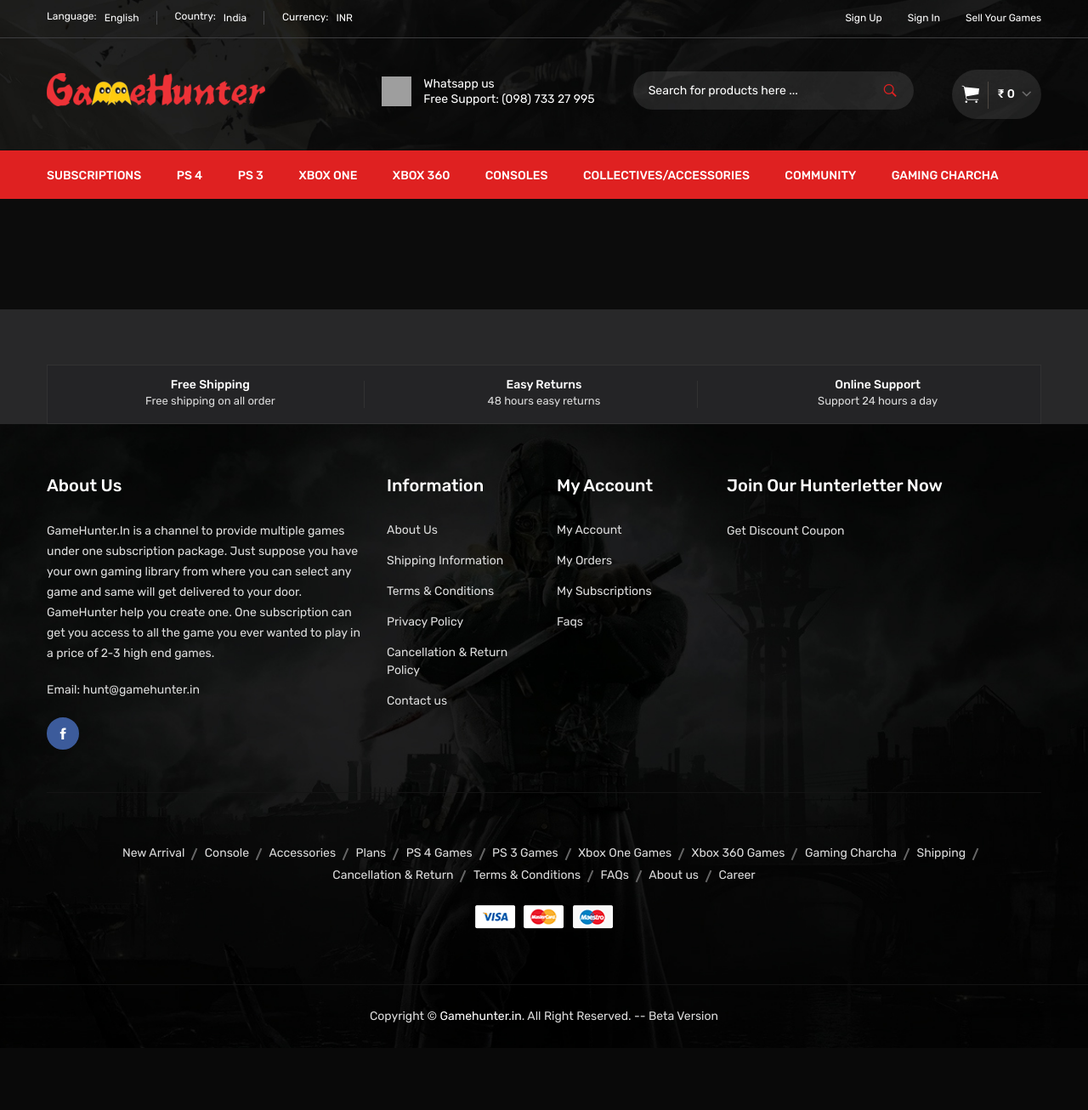
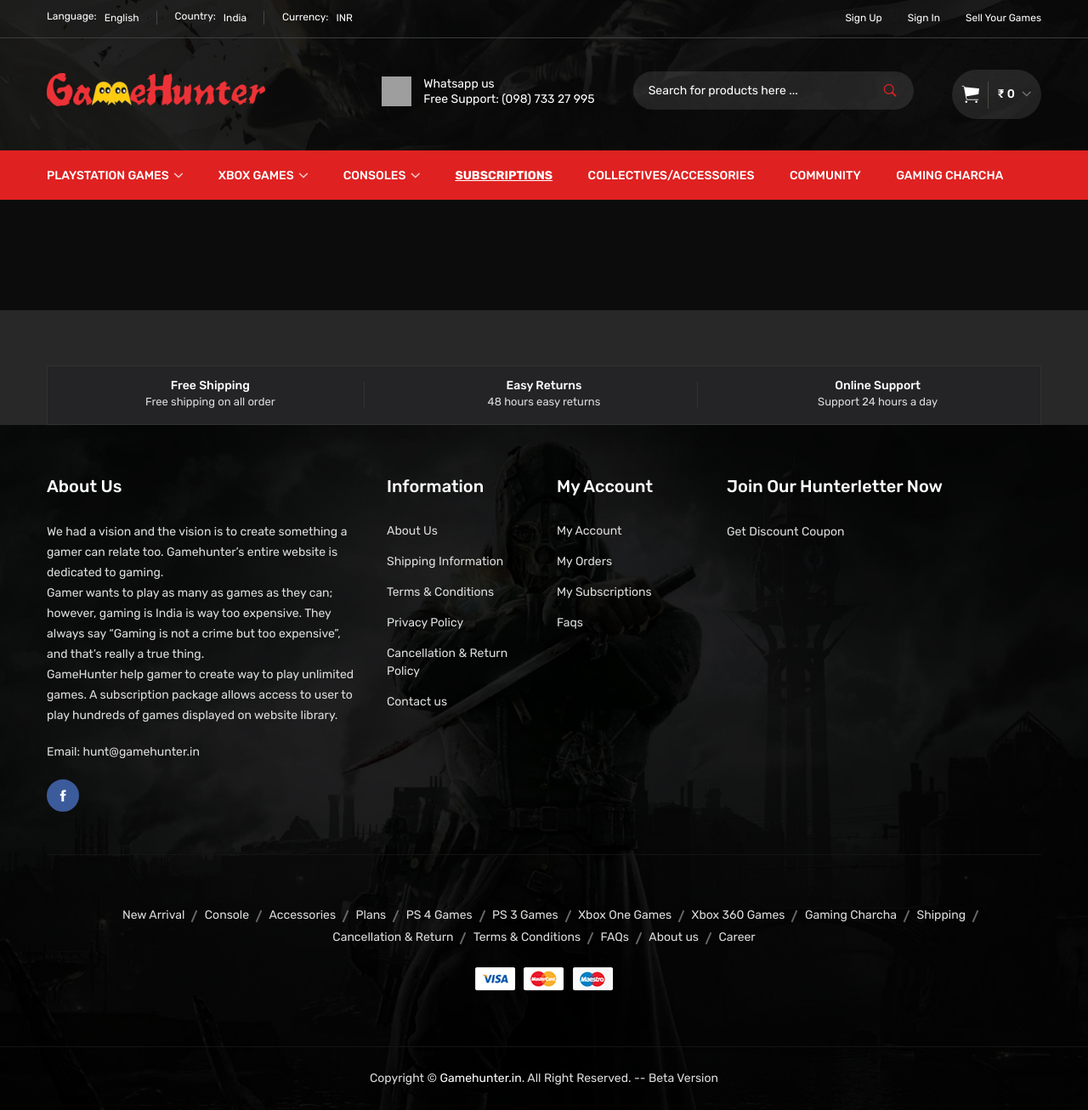
Before and after one commit to sonupal129/gamehunter, a Django app: page /subscription-plans/ in a window 1280 px wide. Shown: the whole page at 85% size. Before the commit the page ends 1203 px from the top, so only its background shows below. Run offline with Django 3.2, Linux system fonts and the light colour scheme; data that the repository does not hold is empty; parts of the project's set-up code (start-up, migrations or seed data) failed here and were passed over; some libraries are stand-ins or nearby versions; some web fonts are replaced; grey boxes are pictures that could not be loaded.

Commit message:
Created csv immport & updated and did other minor changes

```diff
--- a/carts/instamojo.py
+++ b/carts/instamojo.py
@@ -48,11 +48,11 @@ def redirect_payment_complete(request):
             if cart_obj:
                 get_payment_id = request.GET.get("payment_id", "")
                 get_payment_status = request.GET.get("payment_status", "")
-
                 context = {
                     "cart": cart_obj,
                 }
-                if get_payment_status == "Credit" and get_payment_id:
+
+                if get_payment_status == "Credit" and cart_obj.payment_request and get_payment_id:
                     cart_obj.payment_id = get_payment_id
                     cart_obj.payment_status = get_payment_status
                     cart_obj.save(update_fields=["payment_id", "payment_status"])
--- a/carts/templates/carts/transaction-declined.html
+++ b/carts/templates/carts/transaction-declined.html
@@ -1,7 +1,7 @@
 {% extends 'shop/base.html' %}
 {% load staticfiles %}
 
-{% block title%}<title>Thank You for Placing Order with us</title>{% endblock %}
+{% block title%}<title>Oops! Transaction Unsuccessful </title>{% endblock %}
 {% block navbar %}
 <link href="https://afeld.github.io/emoji-css/emoji.css" rel="stylesheet">
 <!-- shopping-cart-area start -->
--- a/shop/templates/shop/base.html
+++ b/shop/templates/shop/base.html
@@ -5,6 +5,8 @@
 <html class="no-js" lang="zxx">
 <!-- header start -->
 <head>
+    <!-- jQuery CDN by Google -->
+    <script src="https://ajax.googleapis.com/ajax/libs/jquery/3.3.1/jquery.min.js"></script>
     <!-- Global site tag (gtag.js) - Google Analytics -->
     <script async src="https://www.googletagmanager.com/gtag/js?id=UA-132433608-1"></script>
     <script>
@@ -27,7 +29,6 @@
     <meta name="viewport" content="width=device-width, initial-scale=1">
     <!-- Favicon -->
     <link rel="shortcut icon" type="image/x-icon" href="{% static 'img/favicon.png' %}">
-
     <!-- all css here -->
     <link rel="stylesheet" href="{% static 'css/bootstrap.min.css' %}">
     <link rel="stylesheet" href="{% static 'css/animate.css' %}">
@@ -125,16 +126,20 @@
                 </div>
                 <div class="col-lg-9 col-md-12 col-12">
                     <div class="header-contact-search-wrapper f-right">
+                        <a href="https://web.whatsapp.com/send?phone=919873327995&text=I%20am%20interested,%20please%20send%20details!"
+                           target="_blank">
                             <div class="header-contact middle-same">
                                 <div class="header-contact-icon">
                                     <!--<i class="pe-7s-headphones"></i>-->
-                                <a href="https://web.whatsapp.com/send?phone=919873327995&text=I%20am%20interested,%20please%20send%20details!">
-                                    <img src="{% static 'img/logo/whatsapp.svg' %}" alt="" width="35px" height="35px"></a>
+
+                                    <img src="{% static 'img/logo/whatsapp.svg' %}" alt="" width="35px"
+                                         height="35px">
                                 </div>
                                 <div class="header-contact-content">
                                     <p>Whatsapp us<br>Free Support: (098) 733 27 995</p>
                                 </div>
                             </div>
+                        </a>
                         <div class="header-search-4 middle-same header-search-4-red">
                             <form class="header-search-form" action="{% url 'shop:search' %}" method="GET">
                                 <input name="keywords" type="text" placeholder="Search for products here ..." required >
@@ -169,8 +174,8 @@
             <div class="row">
                 <div class="col-12">
                     <div class="logo mobile-logo">
-                        <a href="index.html">
-                            <img alt="" src="{% static 'img/logo/logo-4.png' %}">
+                        <a href="{% url 'shop:homepage' %}">
+                            <img alt="" src="{% static 'img/logo/logo.png' %}">
                         </a>
                     </div>
                 </div>
@@ -179,15 +184,29 @@
                         <div class="mobile-menu">
                             <nav id="mobile-menu-active">
                                 <ul class="menu-overflow">
-                                    <li><a href="{% url 'shop:subscription-list' %}">Subscriptions</a></li>
-                                    <li><a href="/products/games/ps-4">PS 4</a></li>
-                                    <li><a href="/products/games/ps-3"> PS 3 </a></li>
-                                    <li><a href="/products/games/xbox-one">Xbox One</a></li>
-                                    <li><a href="/products/games/xbox-360"> Xbox 360 </a></li>
-                                    <li><a href="#"> PC Games </a></li>
-                                    <li><a href="#"> Consoles </a></li>
-                                    <li><a href="#"> Gaming Accessories </a></li>
-                                    <li><a href="{% url 'shop:articles' %}"> Articles </a></li>
+                                    <li><a href="#">Playstation Games</a>
+                                        <ul>
+                                            <li><a href="/products/playstation-games/ps-4">Playstation 4</a></li>
+                                            <li><a href="/products/playstation-games/ps-3"> Playstation 3</a></li>
+                                        </ul>
+                                    </li>
+                                    <li><a href="#">Xbox Games</a>
+                                        <ul>
+                                            <li><a href="/products/xbox-games/xbox-one">Xbox One</a></li>
+                                            <li><a href="/products/xbox-games/xbox-360"> Xbox 360 </a></li>
+                                        </ul>
+                                    </li>
+                                    <li><a href="#">Consoles</a>
+                                        <ul>
+                                            <li><a href="#"> Playstation </a></li>
+                                            <li><a href="#"> Xbox </a></li>
+                                            <li><a href="#">Nintendo</a></li>
+                                        </ul>
+                                    </li>
+                                    <li><a href="{% url 'shop:subscription-list' %}"><b><u>Subscriptions</u></b></a></li>
+                                    <li><a href="#"> Collective/Accessories </a></li>
+                                    <li><a href="#"> Community </a></li>
+                                    <li><a href="{% url 'shop:articles' %}"> Gaming Charcha </a></li>
                                 </ul>
                             </nav>
                         </div>
@@ -197,12 +216,26 @@
             <div class="main-menu main-none">
                 <nav>
                     <ul>
-                        <li><a href="{% url 'shop:subscription-list' %}">Subscriptions</i> </a></li>
-                        <li><a href="/products/games/ps-4">PS 4</a></li>
-                        <li><a href="/products/games/ps-3">PS 3</a></li>
-                        <li><a href="/products/games/xbox-one">Xbox One</a></li>
-                        <li><a href="/products/games/xbox-360">Xbox 360</a></li>
-                        <li><a href="#">consoles</a></li>
+                        <li><a href="#">Playstation Games<i class="ion-chevron-down"></i></a>
+                            <ul class="submenu">
+                                <li><a href="/products/playstation-games/ps-3">Playstation 3</a></li>
+                                <li><a href="/products/playstation-games/ps-4">Playstation 4</a></li>
+                            </ul>
+                        </li>
+                        <li><a href="#">Xbox Games<i class="ion-chevron-down"></i></a>
+                            <ul class="submenu">
+                                <li><a href="/products/xbox-games/xbox-360">Xbox 360</a></li>
+                                <li><a href="/products/xbox-games/xbox-one">Xbox One</a></li>
+                            </ul>
+                        </li>
+                        <li><a href="#">consoles<i class="ion-chevron-down"></i></a>
+                            <ul class="submenu">
+                                <li><a href="#">Playstation</a></li>
+                                <li><a href="#">Xbox</a></li>
+                                <li><a href="#">Nintendo</a></li>
+                            </ul>
+                        </li>
+                        <li><a href="{% url 'shop:subscription-list' %}"><b><u>Subscriptions</u></b></a></li>
                         <li><a href="#">collectives/accessories</a></li>
                         <li><a href="#">community</a></li>
                         <li><a href="{% url 'shop:articles' %}">gaming charcha</a></li>
@@ -257,10 +290,13 @@
                         <h4>About Us</h4>
                     </div>
                     <div class="footer-about">
-                        <p>GameHunter.In is a channel to provide multiple games under one subscription package. Just
-                            suppose you have your own gaming library from where you can select any game and same will
-                            get delivered to your door. GameHunter help you create one. One subscription can get you
-                            access to all the game you ever wanted to play in a price of 2-3 high end games.</p>
+                        <p>We had a vision and the vision is to create something a gamer can relate too. Gamehunter’s
+                            entire website is dedicated to gaming.</p>
+                        <p>Gamer wants to play as many as games as they can; however, gaming is India is way too
+                            expensive. They always say “Gaming is not a crime but too expensive”, and that’s really a
+                            true thing.</p>
+                        <p>GameHunter help gamer to create way to play unlimited games. A subscription package allows
+                            access to user to play hundreds of games displayed on website library.</p>
                         <div class="footer-contact mt-20">
                             <ul>
                                 <li>Email: <a href="mailto:hunt@gamehunter.in">hunt@gamehunter.in</a></li>
@@ -349,10 +385,10 @@
                                 <li><a href="#">Console </a></li>
                                 <li><a href="#">Accessories </a></li>
                                 <li><a href="{% url 'shop:subscription-list' %}">Plans </a></li>
-                                <li><a href="/products/games/ps-4">PS 4 Games </a></li>
-                                <li><a href="/products/games/ps-3">PS 3 Games </a></li>
-                                <li><a href="/products/games/xbox-one">Xbox One Games </a></li>
-                                <li><a href="/products/games/xbox-360">Xbox 360 Games </a></li>
+                                <li><a href="/products/playstation-games/ps-4">PS 4 Games </a></li>
+                                <li><a href="/products/playstation-games/ps-3">PS 3 Games </a></li>
+                                <li><a href="/products/xbox-games/xbox-one">Xbox One Games </a></li>
+                                <li><a href="/products/xbox-games/xbox-360">Xbox 360 Games </a></li>
                                 <li><a href="{% url 'shop:articles' %}">Gaming Charcha </a></li>
                                 <li><a href="{% url 'shop:shipping' %}">Shipping </a></li>
                                 <li><a href="{% url 'shop:return-cancellation' %}">Cancellation & Return </a></li>
--- a/shop/templates/shop/blog.html
+++ b/shop/templates/shop/blog.html
@@ -3,7 +3,7 @@
 
 
 <!-- Site Title -->
-{% block title%}<title>Hunter News</title>{% endblock %}
+{% block title%}<title>Gaming Charcha</title>{% endblock %}
 
 {% block navbar %}
 {% if articles %}
--- a/shop/templates/shop/plan.html
+++ b/shop/templates/shop/plan.html
@@ -26,7 +26,11 @@
                 <div class="subscription-wrapper mb-30 main-subscription">
                     <div class="blog-img mb-20">
                         <a href="{{ plan.get_absolute_url }}">
-                            <img src="{{plan.image.url}}" height="250">
+                            {% if plan.image.url %}
+                                <img src="{{plan.image.url}}" height="250">
+                            {% else %}
+                                <img src="{% static 'img/images/no-image.jpg' %}" height="250">
+                            {% endif %}
                         </a>
                     </div>
                 </div>
--- a/shop/templates/shop/product-details.html
+++ b/shop/templates/shop/product-details.html
@@ -125,7 +125,7 @@
                         </div>
                         {% else %}
                         <div class="product-action">
-                            <a class="action-cart" title="Add To Cart" href="{% url 'carts:add' product.slug %}">Add to
+                            <a id="add-to-cart" class="action-cart" title="Add To Cart" href="{% url 'carts:add' product.slug %}">Add to
                                 Cart</a>
                             <!--<a class="same-action" title="Wishlist" href="#">dsfsdfsd</a>-->
                             <!--<a class="same-action compare-mrg" data-target="#exampleCompare" data-toggle="modal"-->
--- a/shop/views.py
+++ b/shop/views.py
@@ -115,7 +115,7 @@ class SubscriptionPlanView(ListView):
     context_object_name = 'plans'
 
     def get_queryset(self):
-        return Plan.objects.all()
+        return Plan.objects.all().order_by('duration')
 
 
 class SubscriptionDetailView(DetailView):
```
Also changed, not shown: gamehunter/settings.py (+4 -4 lines), shop/admin.py (+18 -9 lines), shop/csv_importer_exporter.py (+53 -17 lines), shop/models.py (+6 -3 lines), shop/practice.py (+3 -5 lines), shop/templates/shop/index.html (+39 -39 lines), shop/templates/shop/plan-detail.html (+19 -7 lines), carts/migrations/0023_auto_20190226_1630.py (added), shop/migrations/0048_auto_20190226_1630.py (added), shop/static/img/images/no-image.jpg (added). Lines whose indentation alone changed are shown as unchanged.
